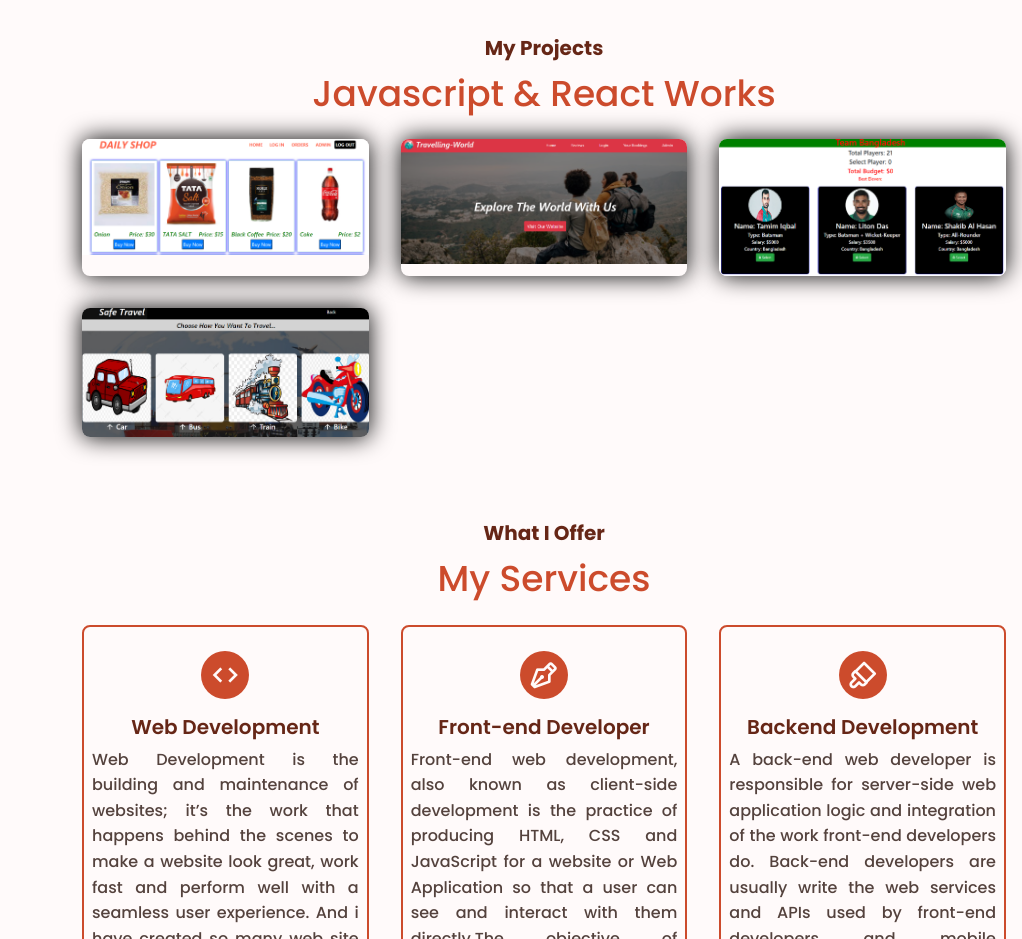
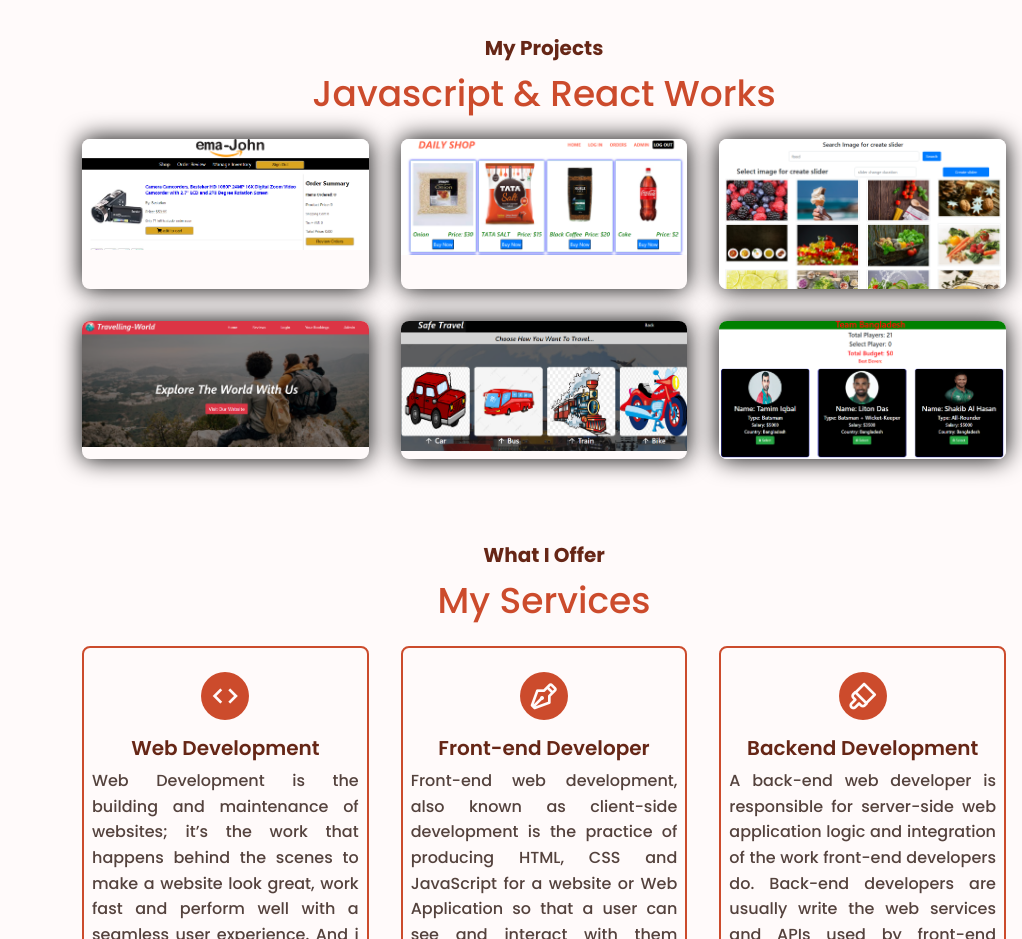
Before and after one commit to rahad37/personal-portfolilo, a plain HTML site: page index.html in a window 1280 px wide. Shown: the part 2560-3499 px from the top of the page, without its empty margins (258-1280 px from the left). Drawn offline with nearby package versions, Linux system fonts and the light colour scheme.

Commit message:
updating

```diff
--- a/index.html
+++ b/index.html
@@ -276,54 +276,79 @@
 
             <div class="works_container bd-grid">
 
+
+                <div class="works_img" style='box-shadow: 0px 0px 25px black;'>
+                    <img src="./image/E-Commerce.png" alt="">
+                    <div class="works_data">
+                        <span class="works_title">E-Commerce Site</span>
+                        <div class="d-flex justify-content-between">
+                            <div class='mr-2'>
+                                <a href="https://ema-john-simple-72d14.web.app/" target="_blank" class="works_link"><i class="bx bx-link-alt" ></i></a>
+                                <p style='margin-top: -15px; color: white'>Live</p>
+                            </div>
+                            <div>
+                                <a href="https://github.com/rahad37/ema-john-simple-client" target="_blank" class="works_link"><i class="bx bx-link-alt"></i></a>
+                                <p style='margin-top: -15px; color: white'>gitHub</p>
+                            </div>
+                        </div>
+                        <!-- <span class="works_title">E-Commerce Site</span> -->
+                    </div>
+                </div>
+
                 <div class="works_img" style='box-shadow: 0px 0px 25px black;'>
                     <img src="./image/daily-shop.png" alt="">
                     <div class="works_data">
+                        <span class="works_title">Online Daily Shop</span>
                         <div class="d-flex justify-content-between">
                             <div class='mr-2'>
                                 <a href="https://daily-shop-37a6f.web.app" target="_blank" class="works_link"><i class="bx bx-link-alt" ></i></a>
                                 <p style='margin-top: -15px; color: white'>Live</p>
                             </div>
                             <div>
-                                <a href="#" class="works_link"><i class="bx bx-link-alt"></i></a>
+                                <a href="#" target="_blank" class="works_link"><i class="bx bx-link-alt"></i></a>
                                 <p style='margin-top: -15px; color: white'>gitHub</p>
                             </div>
                         </div>
-                        <span class="works_title">project 1</span>
+                        <!-- <span class="works_title">Online Daily Shop</span> -->
                     </div>
                 </div>
+
+
+                <div class="works_img" style='box-shadow: 0px 0px 25px black;'>
+                    <img src="./image/search.png" alt="">
+                    <div class="works_data">
+                        <span class="works_title">Making Slide By HTML CSS</span>
+                        <div class="d-flex justify-content-between">
+                            <div class='mr-2'>
+                                <a href="https://rahad37.github.io/fancy-slider-main" target="_blank" class="works_link"><i class="bx bx-link-alt" ></i></a>
+                                <p style='margin-top: -15px; color: white'>Live</p>
+                            </div>
+                            <div>
+                                <a href="https://github.com/rahad37/fancy-slider-main" target="_blank" class="works_link"><i class="bx bx-link-alt"></i></a>
+                                <p style='margin-top: -15px; color: white'>gitHub</p>
+                            </div>
+                        </div>
+                        <!-- <span class="works_title">Making Slide By HTML CSS</span> -->
+                    </div>
+                </div>
+
+
 
                 <div class="works_img" style='box-shadow: 0px 0px 25px black'>
                     <img src="./image/travelling.png" alt="">
                     <div class="works_data">
+                        <span class="works_title">Travelling-World Site</span>
                         <div class="d-flex justify-content-between">
                             <div class='mr-2'>
                                 <a href="https://travelling-world-db2e1.web.app" target="_blank" class="works_link"><i class="bx bx-link-alt" ></i></a>
                                 <p style='margin-top: -15px; color: white'>Live</p>
                             </div>
                             <div>
-                                <a href="#" class="works_link"><i class="bx bx-link-alt"></i></a>
+                                <a href="#" target="_blank" class="works_link"><i class="bx bx-link-alt"></i></a>
                                 <p style='margin-top: -15px; color: white'>gitHub</p>
                             </div>
                         </div>
-                        <span class="works_title">project 2</span>
-                    </div>
-                </div>
-
-                <div class="works_img" style='box-shadow: 0px 0px 25px black'>
-                    <img src="./image/team.png" alt="">
-                    <div class="works_data">
-                        <div class="d-flex justify-content-between">
-                            <div class='mr-2'>
-                                <a href="#" target="_blank" class="works_link"><i class="bx bx-link-alt" ></i></a>
-                                <p style='margin-top: -15px; color: white'>Live</p>
-                            </div>
-                            <div>
-                                <a href="#" class="works_link"><i class="bx bx-link-alt"></i></a>
-                                <p style='margin-top: -15px; color: white'>gitHub</p>
-                            </div>
-                        </div>
-                      <span class="works_title">project 3</span>
+                        <!-- <span class="works_title">Travelling-World Site</span> -->
                     </div>
                 </div>
 
@@ -331,17 +356,37 @@
                 <div class="works_img" style='box-shadow: 0px 0px 25px black'>
                     <img src="./image/bbb1.png" alt="">
                     <div class="works_data">
+                        <span class="works_title">Booking Transport</span>
                         <div class="d-flex justify-content-between">
                             <div class='mr-2'>
                                 <a href="#" target="_blank" class="works_link"><i class="bx bx-link-alt" ></i></a>
                                 <p style='margin-top: -15px; color: white'>Live</p>
                             </div>
                             <div>
-                                <a href="#" class="works_link"><i class="bx bx-link-alt"></i></a>
+                                <a href="#" target="_blank" class="works_link"><i class="bx bx-link-alt"></i></a>
                                 <p style='margin-top: -15px; color: white'>gitHub</p>
                             </div>
                         </div>
-                      <span class="works_title">project 4</span>
+                      <!-- <span class="works_title">Booking Transport</span> -->
+                    </div>
+                </div>
+
+
+                <div class="works_img" style='box-shadow: 0px 0px 25px black'>
+                    <img src="./image/team.png" alt="">
+                    <div class="works_data">
+                        <span class="works_title">Player Selection Project</span>
+                        <div class="d-flex justify-content-between">
+                            <div class='mr-2'>
+                                <a href="#" target="_blank" class="works_link"><i class="bx bx-link-alt" ></i></a>
+                                <p style='margin-top: -15px; color: white'>Live</p>
+                            </div>
+                            <div>
+                                <a href="#" target="_blank" class="works_link"><i class="bx bx-link-alt"></i></a>
+                                <p style='margin-top: -15px; color: white'>gitHub</p>
+                            </div>
+                        </div>
+                      <!-- <span class="works_title">Player Selection Project</span> -->
                     </div>
                 </div>
 
--- a/style.css
+++ b/style.css
@@ -491,7 +491,7 @@ img{
     margin-bottom: var(--mb-2);
 }
 .works_title{
-    font-size: var(--h2-font-size);
+    font-size: var(--h4-font-size);
     color: var(--first-color-lighten);
 }
 .works_img:hover .works_data{
```
Also changed, not shown: image/E-Commerce.png (added), image/search.png (added).
